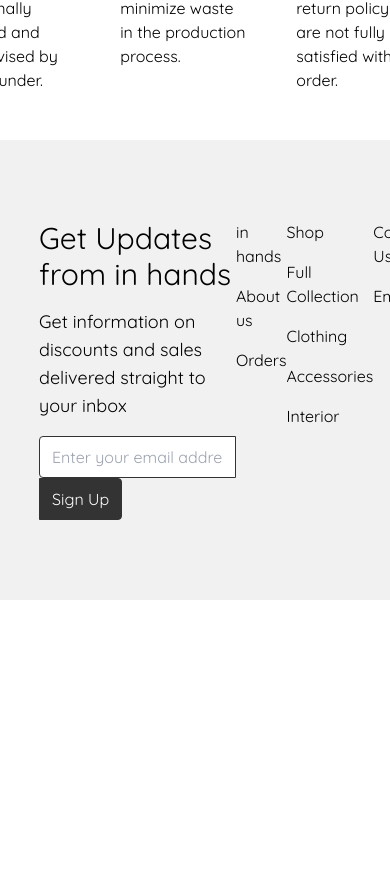
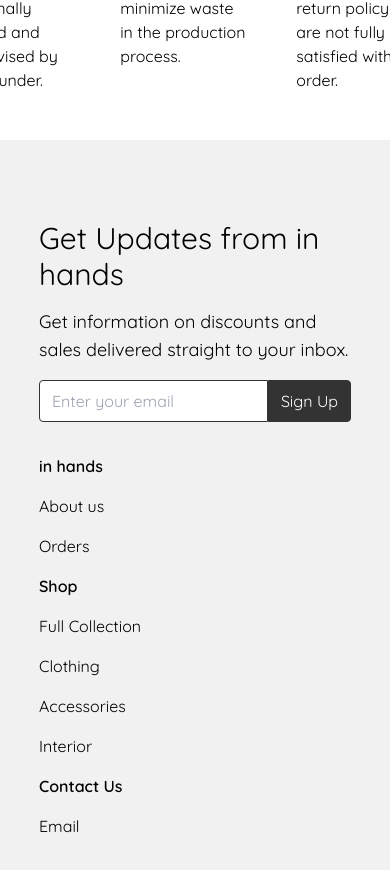
Before and after one commit to Stillwell-C/shoppingCart, a React (Create React App) app: page / in a window 390 px wide. Shown: the part 2817-3687 px from the top of the page. Before the commit the page ends 3417 px from the top, so only its background shows below. Built offline with nearby package versions, Linux system fonts and the light colour scheme.

Commit message:
Add responsive tailwind classes

```diff
--- a/src/components/EmailForm.tsx
+++ b/src/components/EmailForm.tsx
@@ -63,21 +63,25 @@
         <h2 className='text-3xl '>Get Updates from in hands</h2>
         <p className='text-lg'>
           Get information on discounts and sales delivered straight to your
-          inbox
+          inbox.
         </p>
-        <div>
+        <div className='flex max-w-full'>
+          <label htmlFor='mailinglist-email' className='absolute -left-full'>
+            email
+          </label>
           <input
             type='email'
+            id='mailinglist-email'
             value={email}
             onChange={handleInput}
-            placeholder='Enter your email address'
+            placeholder='Enter your email'
             autoComplete='false'
             aria-label='Sign up for updates'
-            className='py-2 px-3 border border-solid border-[#333] rounded-tl rounded-bl outline-none'
+            className='py-2 px-3 shrink border w-full border-solid border-[#333] rounded-tl rounded-bl outline-none'
           />
           <button
             type='submit'
-            className='py-2 px-3 bg-[#333] text-white border border-solid border-[#333] rounded-tr rounded-br hover:bg-white hover:text-[#333]'
+            className='py-2 px-3 shrink-0 flex bg-[#333] text-white border border-solid border-[#333] rounded-tr rounded-br hover:bg-white hover:text-[#333]'
           >
             Sign Up
           </button>
--- a/src/components/Footer.tsx
+++ b/src/components/Footer.tsx
@@ -3,27 +3,29 @@
 
 const Footer = () => {
   return (
-    <footer className='w-full py-20 flex flex-col items-center justify-center bg-[#f1f1f1]'>
-      <div className='w-4/5 xl:w-[1024px]'>
-        <div className='w-full flex justify-around'>
-          <div className='max-w-80 '>
+    <footer className='w-full py-20 flex items-center justify-center bg-[#f1f1f1]'>
+      <div className='w-4/5 lg:max-w-[900px]'>
+        <div className='w-full flex flex-col gap-8 sm:flex-row justify-around'>
+          <div className='max-w-80 shrink-0'>
             <EmailForm />
           </div>
+          <div className='flex flex-col gap-4 w-full flex-wrap sm:flex-row justify-between lg:justify-around '>
             <div className='flex flex-col gap-4'>
-            <h2>in hands</h2>
+              <h3 className='font-semibold'>in hands</h3>
               <Link to='/about'>About us</Link>
               <Link to='/orders'>Orders</Link>
             </div>
             <div className='flex flex-col gap-4'>
-            <h2>Shop</h2>
+              <h3 className='font-semibold'>Shop</h3>
               <Link to='/shop'>Full Collection</Link>
               <Link to='/shop/clothing'>Clothing</Link>
               <Link to='/shop/accessories'>Accessories</Link>
               <Link to='/shop/interior'>Interior</Link>
             </div>
             <div className='flex flex-col gap-4'>
-            <h2>Contact Us</h2>
+              <h3 className='font-semibold'>Contact Us</h3>
               <a href='mailto: customersupport@inhands.com.md'>Email</a>
+            </div>
           </div>
         </div>
         <div className='footer-bottom'></div>
```
Lines whose indentation alone changed are shown as unchanged.
